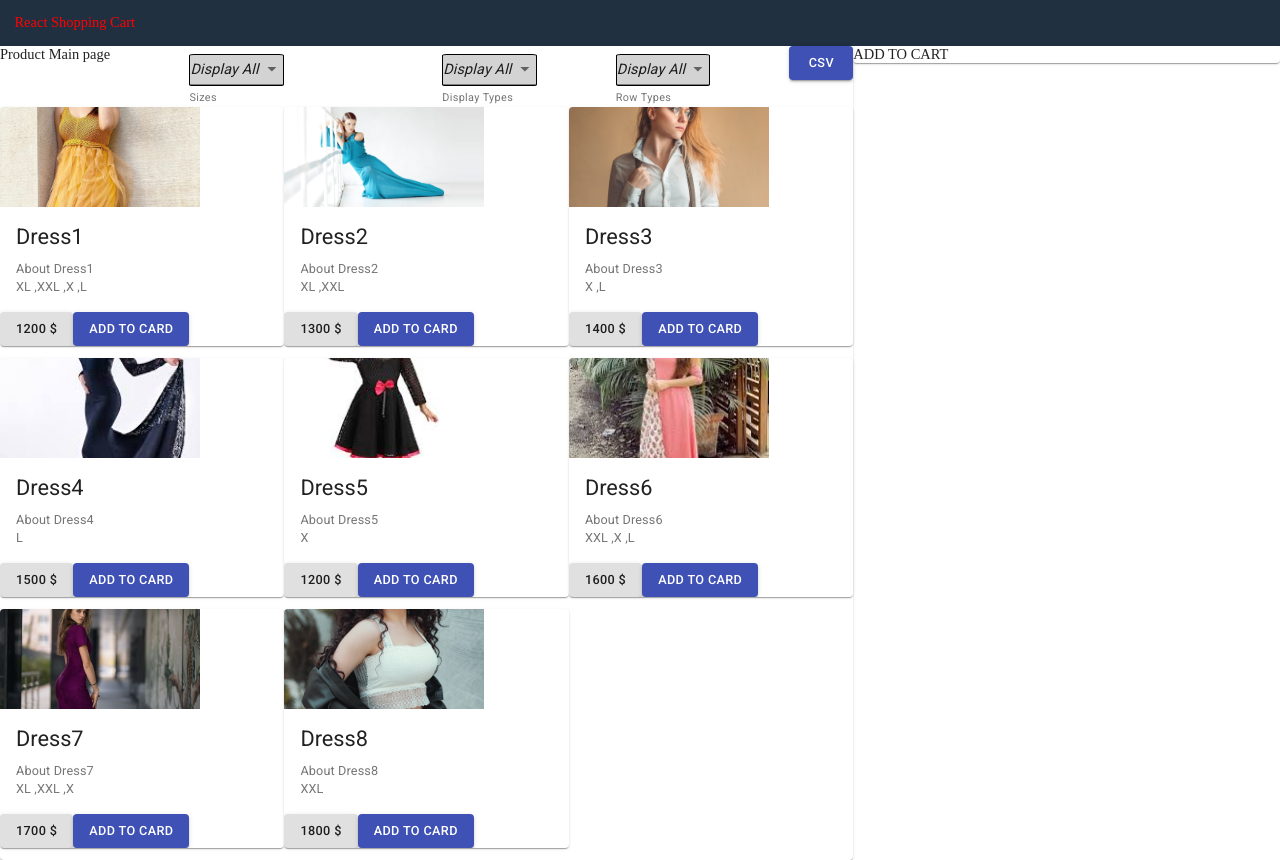
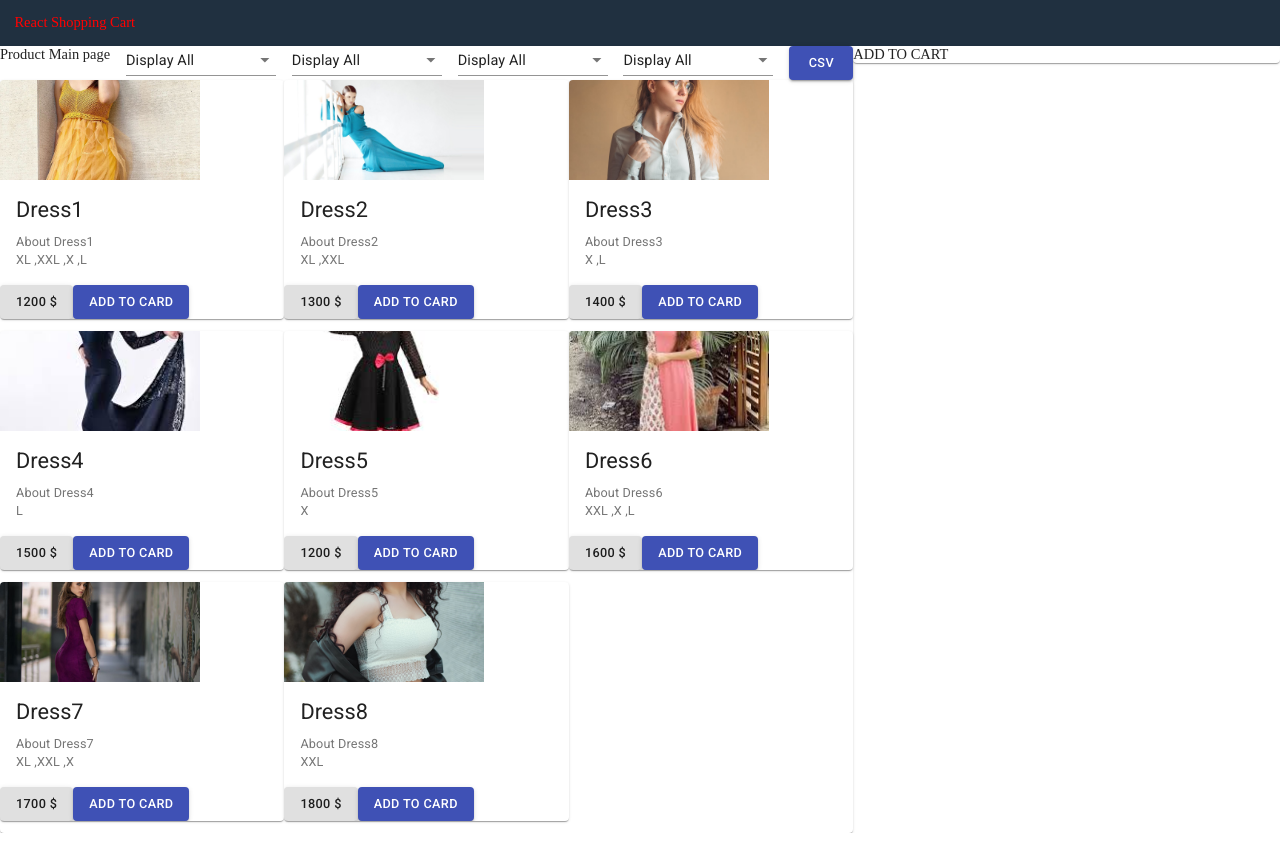
Before and after one commit to shameer0011/react-shopping-cart, a React (Create React App) app in the folder react-shopping-cart/: page / in a window 1280 px wide. After the commit the page ends 833 px from the top, so only its background shows below. Built offline with nearby package versions, Linux system fonts and the light colour scheme.

Commit message:
Complete filter options

```diff
--- a/react-shopping-cart/src/components/main/main.js
+++ b/react-shopping-cart/src/components/main/main.js
@@ -1,7 +1,7 @@
 import React, { useState } from "react";
 import data from "../../data.json";
 import Products from "../products/product";
-import SelectComponent from "../select/select";
+import Selects from "../ui/select/select";
 import { useStyles } from "./mainStyle";
 import { Paper } from "@material-ui/core";
 import Button from "@material-ui/core/Button";
@@ -26,10 +26,53 @@ const Main = ({
   csv,
 }) => {
   const classes = useStyles();
+  // const { changeValues } = props;
+  const [product, setProduct] = useState(data.products);
+  console.log(product, "product");
+  const [size, setSize] = useState("");
+  const [price, setPrice] = useState("");
+  console.log(price);
 
-  const [product, setProduct] = useState(data.products);
-  const [size, setSize] = useState("");
-  const [sort, setSort] = useState("");
+  const reciveData = (val, e) => {
+    if (e == "None") {
+      setProduct(data.products);
+    }
+    if (e) {
+      var newArray = data.products.slice().filter(el => {
+        return el.availableSizes.indexOf(e) >= 0;
+      });
+      setProduct(newArray);
+    }
+  };
+
+  const clickItem = values => {
+    // logic for click items
+    // console.log(values, "valuess");
+  };
+  const priceData = (state, e, values) => {
+    setPrice(e);
+    if (price == "HIGH") {
+      const prize = product.sort(
+        (a, b) => (a.price > b.price ? 1 : b.price > a.price ? -1 : 0)
+      );
+      setProduct(prize);
+    } else if (price == "MEDIUM") {
+      console.log("Medium");
+    } else {
+      const prize = product.sort(
+        (a, b) => (a.price < b.price ? 1 : b.price < a.price ? -1 : 0)
+      );
+      setProduct(prize);
+    }
+  };
+
+  const mediaData = (state, e, values) => {
+    console.log("media", state, e, values);
+  };
+
+  const rowTypesData = (state, e, values) => {
+    console.log("rowTypes", state, e, values);
+  };
 
   return (
     <div>
@@ -42,21 +85,31 @@ const Main = ({
               {/* <Carousal title={titleShow} body={body}></Carousal>; */}
               {/* </div> */}
               <div>
-                <SelectComponent values={values} sizes={formHelperText} />
-              </div>
-              <div>
-                <selectComponent values={prize} sizes={formHelperTextPrize} />
-              </div>
-              <div>
-                <SelectComponent
-                  values={mediaTypes}
-                  sizes={formHelperTextMedia}
+                <Selects
+                  change={reciveData}
+                  sizes={values}
+                  clickOneItem={clickItem}
                 />
               </div>
               <div>
-                <SelectComponent
-                  values={rowTypes}
-                  sizes={formHelperTextRowTypes}
+                <Selects
+                  change={priceData}
+                  sizes={prize}
+                  clickOneItem={clickItem}
+                />
+              </div>
+              <div>
+                <Selects
+                  change={mediaData}
+                  sizes={mediaTypes}
+                  clickOneItem={clickItem}
+                />
+              </div>
+              <div>
+                <Selects
+                  change={rowTypesData}
+                  sizes={rowTypes}
+                  clickOneItem={clickItem}
                 />
               </div>
               <div>
--- a/react-shopping-cart/src/components/ui/select/select.js
+++ b/react-shopping-cart/src/components/ui/select/select.js
@@ -1,38 +1,91 @@
-import clsx from "clsx";
-import React from "react";
-import { useStyles } from "./selectStyle";
-import FormControl from "@material-ui/core/FormControl";
-import MenuItem from "@material-ui/core/MenuItem";
-import Select from "@material-ui/core/Select";
+import React, { useState } from "react";
+import { Select, MenuItem } from "@material-ui/core";
+import { makeStyles } from "@material-ui/core/styles";
 
-const SelectBox = ({ values }) => {
+const useStyles = makeStyles(theme => ({
+  select: { width: 150 },
+  menuItem: { fontSize: 16, color: "red" },
+  menuPaper: {
+    marginTop: theme.spacing(5),
+  },
+}));
+
+function Selects(props) {
   const classes = useStyles();
-  const [age, setAge] = React.useState("");
+  const { change, sizes, clickOneItem } = props;
+  const [menus, setMenus] = useState("Display All");
 
-  const handleChange = event => {
-    setAge(event.target.value);
+  const handlechange = e => {
+    setMenus(e.target.value);
+    change(menus, e.target.value, sizes);
   };
 
   return (
     <div>
-      <FormControl className={classes.formControl}>
-        <Select
-          value={age}
-          onChange={handleChange}
-          displayEmpty
-          className={clsx(classes.selectEmpty, classes.dropdownStyle)}
-          inputProps={{ "aria-label": "Without label" }}
-          MenuProps={{ classes: { paper: classes.menuPaper } }}
-        >
-          <MenuItem value="">
-            <em>Display All</em>
-          </MenuItem>
-          {values.map(validNote => (
-            <MenuItem value={validNote}>{validNote}</MenuItem>
+      <Select
+        className={classes.select}
+        onChange={handlechange}
+        value={menus}
+        MenuProps={{ classes: { paper: classes.menuPaper } }}
+      >
+        <MenuItem className={classes.menuItem} value="Display All">
+          Display All
+        </MenuItem>
+        {sizes &&
+          sizes.map(validNote => (
+            <MenuItem value={validNote} onClick={clickOneItem(validNote)}>
+              {validNote}
+            </MenuItem>
           ))}
-        </Select>
-      </FormControl>
+      </Select>
     </div>
   );
-};
-export default SelectBox;
+}
+
+export default Selects;
+
+// import clsx from "clsx";
+// import React from "react";
+// import { useStyles } from "./selectStyle";
+// import FormControl from "@material-ui/core/FormControl";
+// import MenuItem from "@material-ui/core/MenuItem";
+// import Select from "@material-ui/core/Select";
+
+// const SelectBox = ({ values, change }) => {
+//   // console.log(changee, "in select box");
+
+//   const classes = useStyles();
+//   const [age, setAge] = React.useState("None");
+
+//   // const changeHandler = (val, e) => {
+//   //   setAge(e.target.value);
+//   //   console.log(val, e.target.value, age, "selected component");
+//   //   changeValues(age, e.target.value, val);
+//   // };
+//   const changeHandler = e => {
+//     console.log(e.target.value, "select field");
+//     change(e.target.value);
+//   };
+//   return (
+//     <div>
+//       <FormControl className={classes.formControl}>
+//         <Select
+//           value={age}
+//           onChange={changeHandler}
+//           displayEmpty
+//           className={clsx(classes.selectEmpty, classes.dropdownStyle)}
+//           inputProps={{ "aria-label": "Without label" }}
+//           MenuProps={{ classes: { paper: classes.menuPaper } }}
+//         >
+//           <MenuItem value="Display All">
+//             <em>Display All</em>
+//           </MenuItem>
+//           {values.map(validNote => (
+//             <MenuItem value={validNote}>{validNote}</MenuItem>
+//           ))}
+//         </Select>
+//       </FormControl>
+//     </div>
+//   );
+// };
+// export default SelectBox;
--- a/react-shopping-cart/src/pages/mainPage.js
+++ b/react-shopping-cart/src/pages/mainPage.js
@@ -2,7 +2,7 @@ import React from "react";
 import Main from "../components/main/main";
 import data from "../data.json";
 const MainPage = () => {
-  const VALID_SIZE = ["Medim", "Large", "Extra Large", "Small"];
+  const VALID_SIZE = ["XL", "XXL", "X", "L"];
   const VALID_PRIZE = ["LOW", "MEDIUM", "HIGH"];
   const MEDIA_TYPES = ["PRODUCTS", "FOOTER"];
   const ROW_TYPES = ["1", "2", "3"];
```
